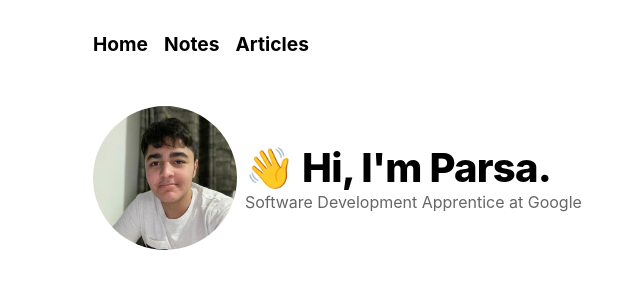
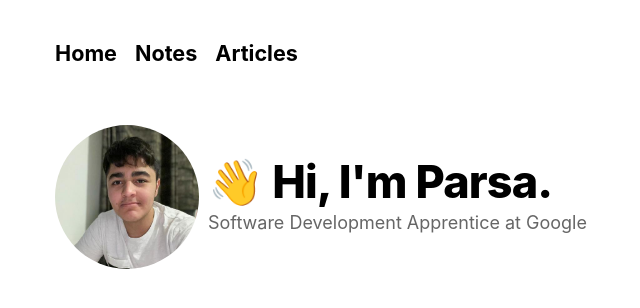
Before and after one commit to pzrsa/parsam.io, a Next.js app: page / in a window 1280 px wide. Shown: the top 308 px of the page, without its empty margins (243-883 px from the left). Built offline with nearby package versions, Linux system fonts and the light colour scheme.

Commit message:
update default font size

```diff
--- a/styles/globals.css
+++ b/styles/globals.css
@@ -4,6 +4,8 @@ body {
   margin: 0;
   font-family: -apple-system, BlinkMacSystemFont, Segoe UI, Roboto, Oxygen,
     Ubuntu, Cantarell, Fira Sans, Droid Sans, Helvetica Neue, sans-serif;
+  line-height: 1.6;
+  font-size: 18px;
 }
 
 a {
```
